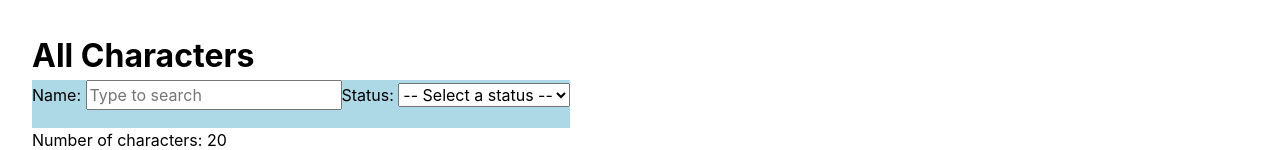
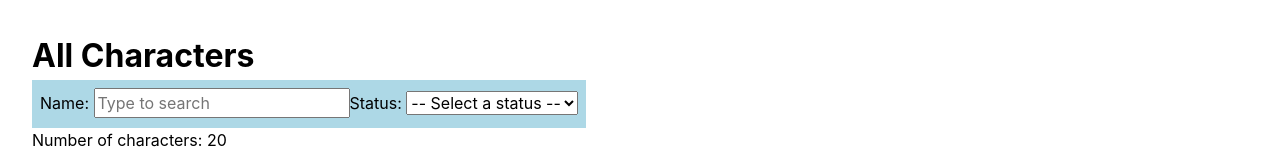
Before and after one commit to josch87/hh-java-24-2_5-08_react-state, a React (Vite) app: page / in a window 1280 px wide. Shown: the top 150 px of the page. Built offline with nearby package versions, Linux system fonts and the light colour scheme.

Commit message:
Add padding to CharactersPage component style
In the CharactersPage typescript component, a new styling rule was appended to include padding. This was done to enhance the visual presentation and improve user experience.

```diff
--- a/src/pages/CharactersPage.tsx
+++ b/src/pages/CharactersPage.tsx
@@ -18,6 +18,7 @@ const StyledSearchArea = styled.div`
     background-color: lightblue;
     display: inline-block;
     height: 3rem;
+    padding: 8px
 `;
 
 export default function CharactersPage() {
```
